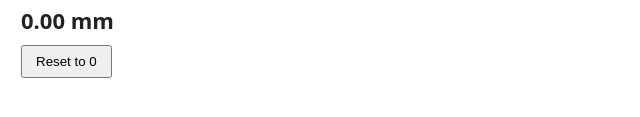
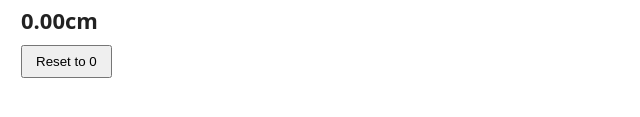
Before and after one commit to asamkoff/caliper, a plain HTML site: page caliper widget.html in a window 1280 px wide. Shown: the part 355-472 px from the top of the page, 194-834 px from the left. Drawn offline with Linux system fonts and the light colour scheme.

Commit message:
change mm to cm

```diff
--- a/caliper widget.html
+++ b/caliper widget.html
@@ -238,7 +238,7 @@
     slider.setAttribute("transform", `translate(${zeroX}, 0)`);
     zeroLine.setAttribute("x1", zeroX);
     zeroLine.setAttribute("x2", zeroX);
-    reading.textContent = mm.toFixed(2) + " mm";
+    reading.textContent = mm.toFixed(2) + "cm";
 
     highlights.replaceChildren();
 
```
